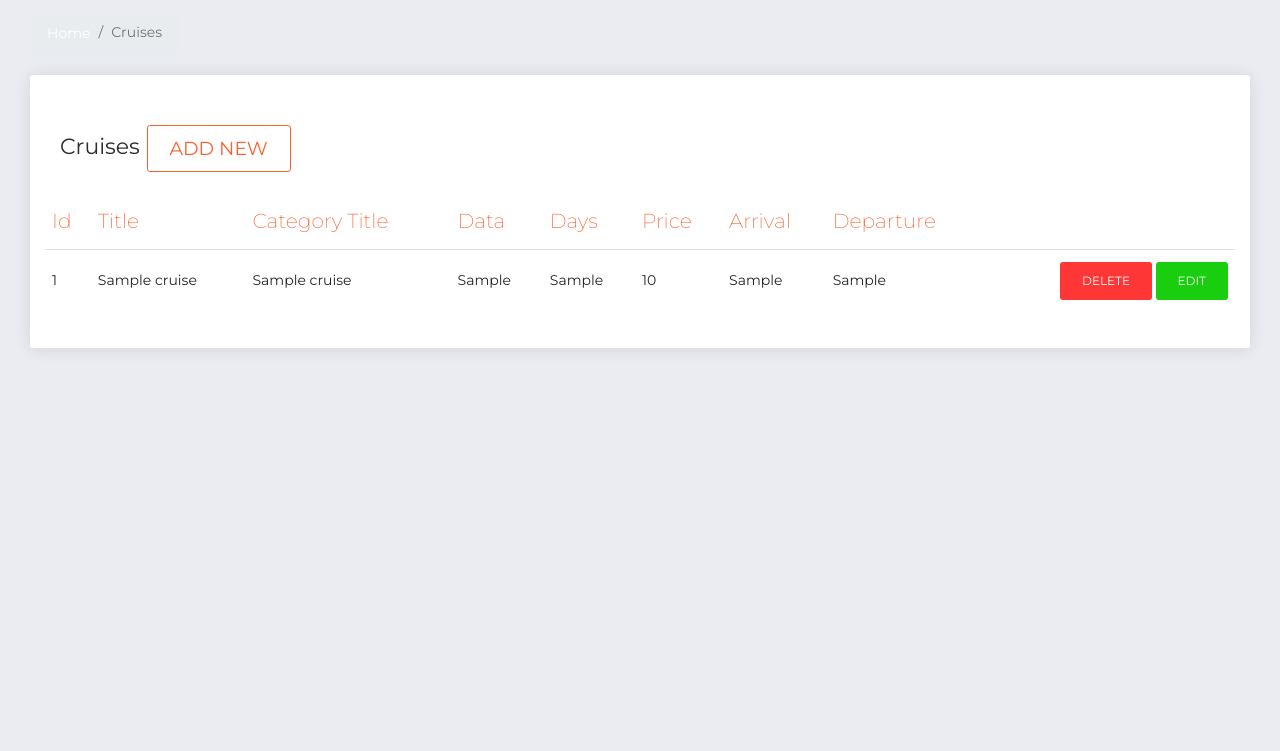
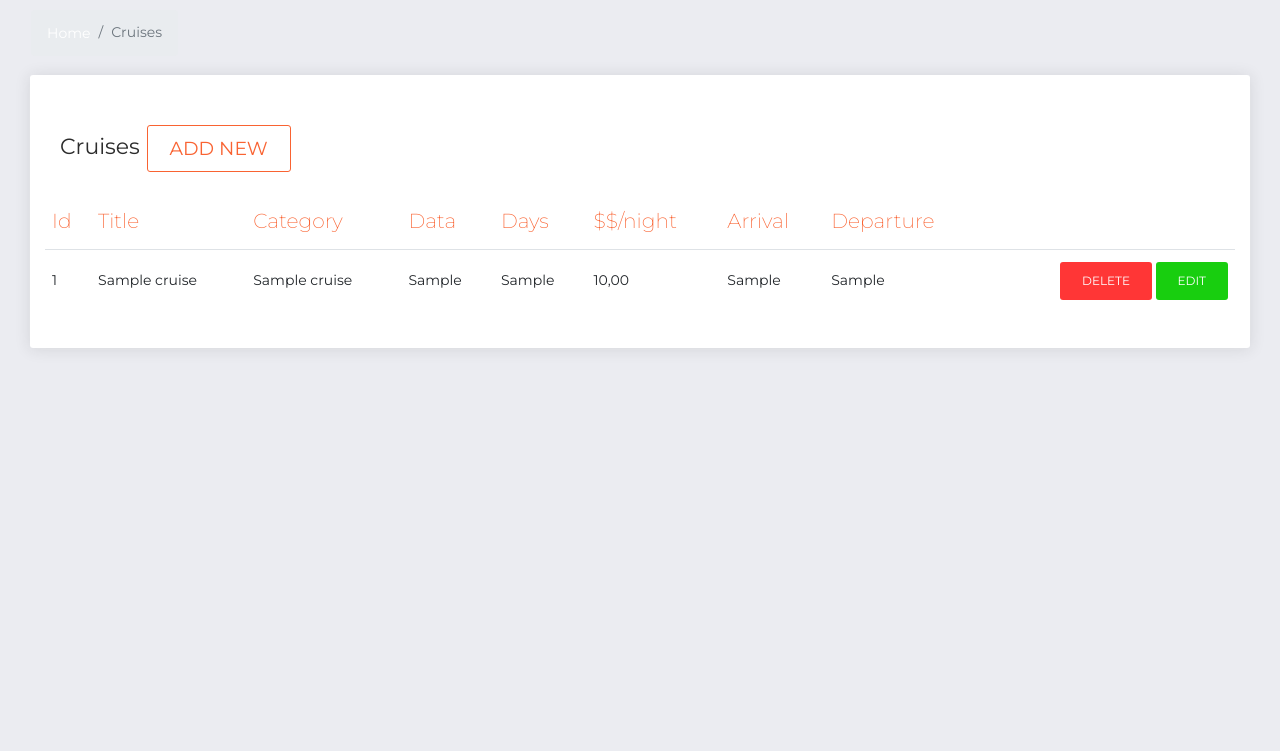
Before and after one commit to yuliia-shl/True-Luxury-Ocean-Cruising, a PHP site: page /admin/cruises.php in a window 1280 px wide. Shown: the top 751 px of the page. Run offline with PHP 8.4, Linux system fonts and the light colour scheme; tables that the repository leaves empty or names only in its code hold one stand-in row (values such as "Sample post").

Commit message:
added sort by id, price/night

```diff
--- a/admin/cruises.php
+++ b/admin/cruises.php
@@ -35,10 +35,10 @@ include $_SERVER['DOCUMENT_ROOT']. '/admin/parts/header.php';
 		                    <thead class="text-primary">
 		                      <th>Id</th>
 		                      <th>Title</th>
-		                      <th>Category Title</th>
+		                      <th>Category</th>
 		                      <th>Data</th>
 		                      <th>Days</th>
-		                      <th>Price</th>
+		                      <th>$$/night</th>
 		                      <th>Arrival</th>
 		                      <th>Departure</th>
 		                      <th></th>
@@ -47,7 +47,8 @@ include $_SERVER['DOCUMENT_ROOT']. '/admin/parts/header.php';
 		                    	<?php
 		                    		$sql = "SELECT destinations.arrival, destinations.departure, categories.title cat_title, cruises.*
 		                    				FROM destinations, categories, cruises
-		                    				WHERE categories.id = destinations.categori_id && cruises.destinations_id = destinations.id";
+		                    				WHERE categories.id = destinations.categori_id && cruises.destinations_id = destinations.id
+		                    				ORDER BY cruises.id";
 		                    				// echo $sql;
 		                    		$result = $conn->query($sql);
 
@@ -61,7 +62,7 @@ include $_SERVER['DOCUMENT_ROOT']. '/admin/parts/header.php';
 					                        <td><?php echo $info['cat_title']; ?></td>
 					                        <td><?php echo $info['data']; ?></td>
 					                        <td><?php echo $info['days']; ?></td>
-					                        <td><?php echo $info['price']; ?></td>
+					                        <td><?php echo number_format ($info['price'],2, ',' , ' '); ?></td>
 					                        <td><?php echo $info['arrival']; ?></td>
 					                        <td><?php echo $info['departure']; ?></td>
 					                        <td class="text-right">
```
